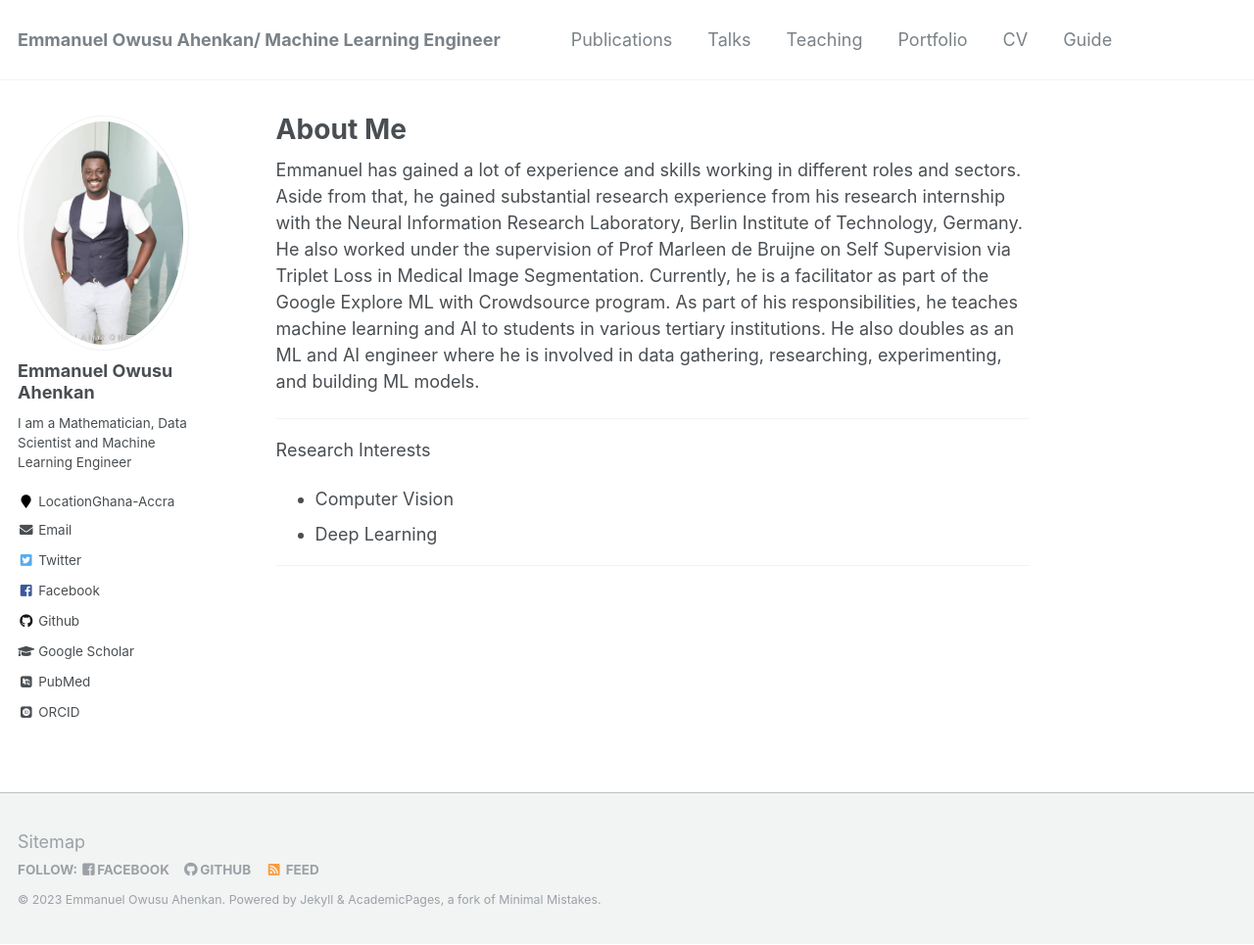
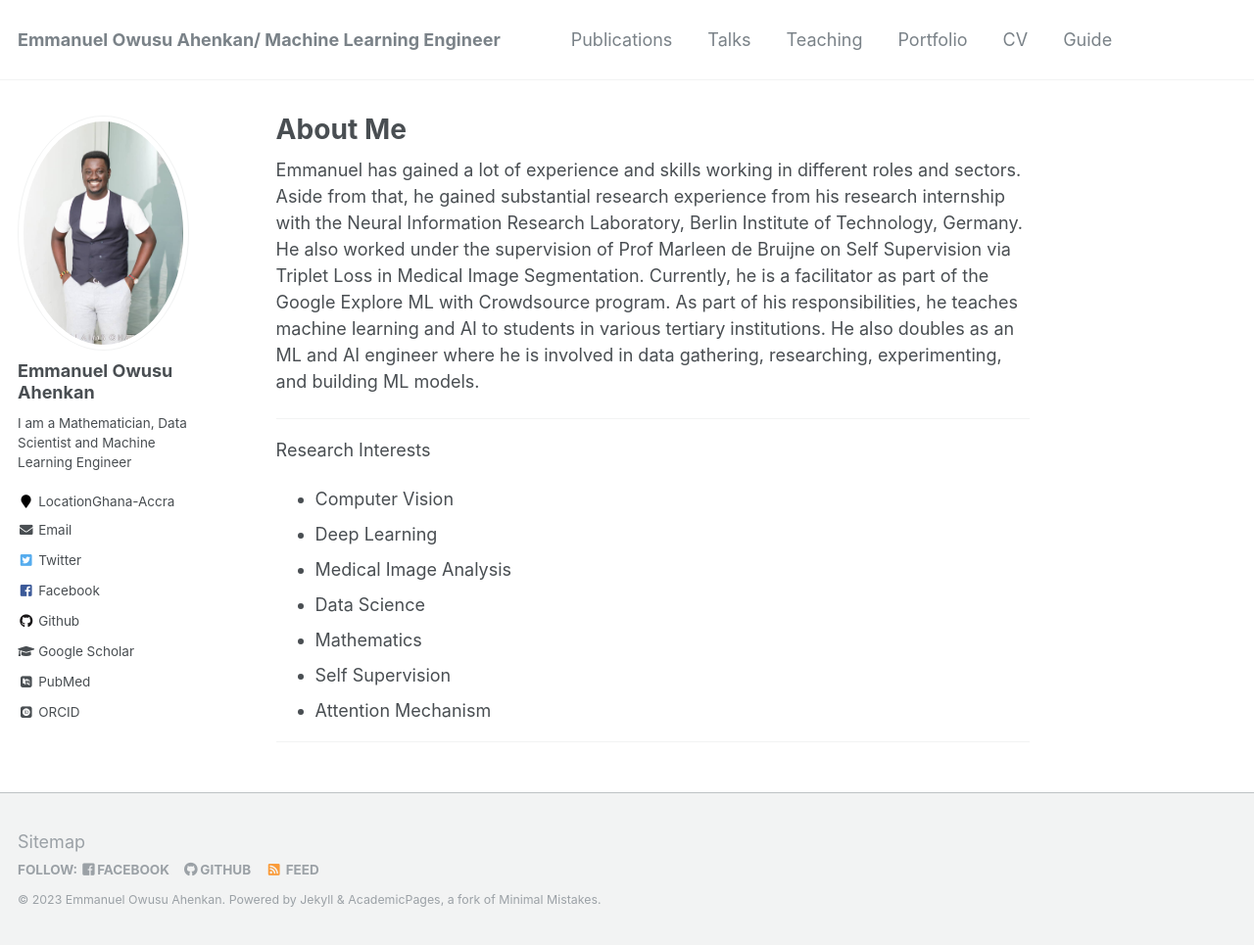
Before and after one commit to EmmanuelOwusu/EmmanuelOwusu.github.io, a Jekyll site: the page built from _pages/about.md, in a window 1280 px wide and 965 px high. Shown: the whole window at 98% size. Built offline with Jekyll 4.4.1, drawn with Linux system fonts in a browser that asks for light colours; some web fonts are replaced.

Commit message:
Update about.md

```diff
--- a/_pages/about.md
+++ b/_pages/about.md
@@ -21,5 +21,10 @@ Research Interests
 
 * Computer Vision
 * Deep Learning
+* Medical Image Analysis
+* Data Science
+* Mathematics
+* Self Supervision
+* Attention Mechanism
 
 ---
```
